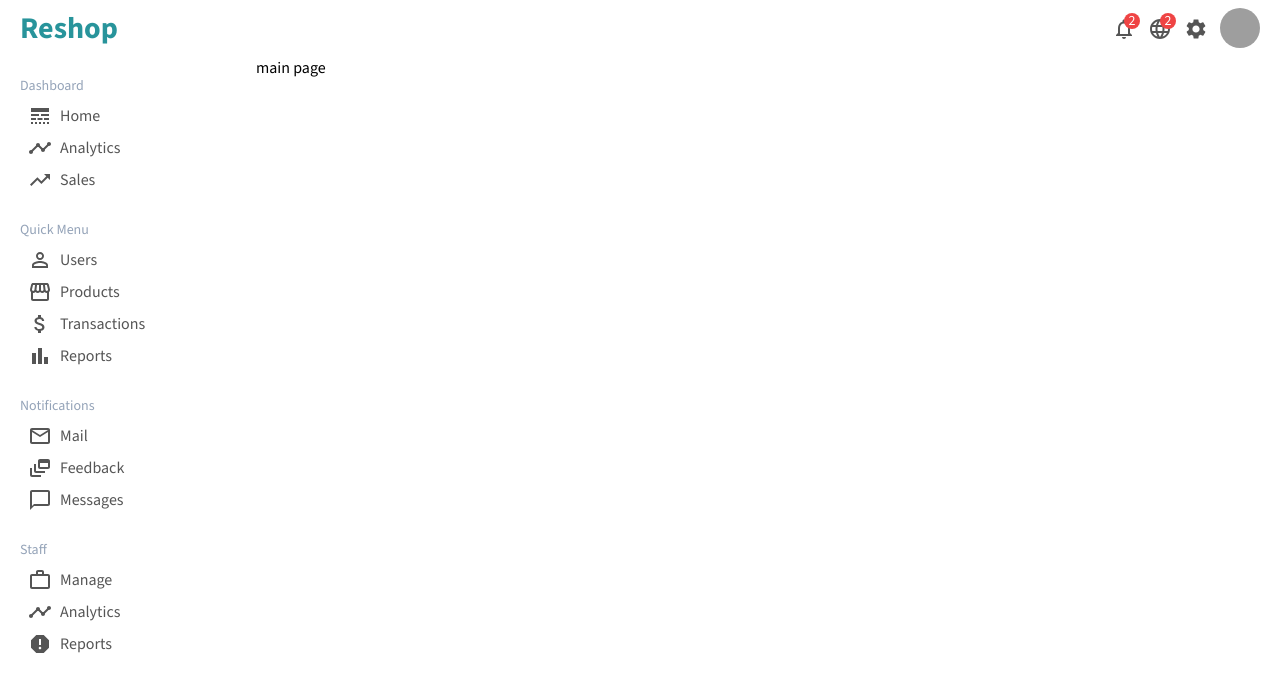
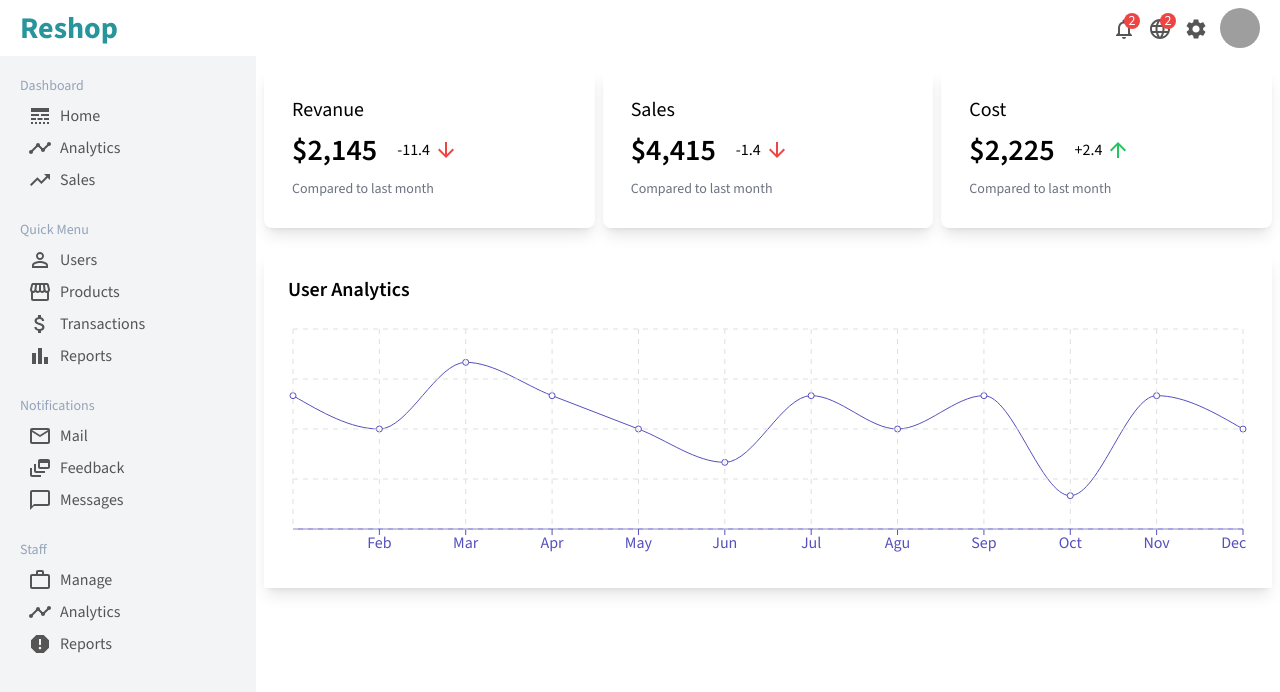
Before and after one commit to refaldy04/ecommerce-dashboard, a Next.js app: page / in a window 1280 px wide. Shown: the top 692 px of the page. Built offline with nearby package versions, Linux system fonts and the light colour scheme; grey boxes are pictures that could not be loaded.

Commit message:
feat: chart

```diff
--- a/app/page.tsx
+++ b/app/page.tsx
@@ -1,6 +1,17 @@
-import Sidebar from "@/components/Sidebar";
-import Topbar from "@/components/Topbar";
+import Chart from "@/components/Chart";
+import FeaturedInfo from "@/components/FeaturedInfo";
+import { userData } from "@/dummyData";
 
 export default function Home() {
-  return <main>main page</main>;
+  return (
+    <main className="px-2">
+      <FeaturedInfo />
+      <Chart
+        title="User Analytics"
+        data={userData}
+        dataKey="Active User"
+        grid
+      />
+    </main>
+  );
 }
--- /dev/null
+++ b/components/Chart.tsx
@@ -0,0 +1,37 @@
+"use client";
+
+import React from "react";
+import {
+  LineChart,
+  Line,
+  XAxis,
+  CartesianGrid,
+  Tooltip,
+  ResponsiveContainer,
+} from "recharts";
+
+interface ChartComponent {
+  title: string;
+  data: any[];
+  dataKey: string;
+  grid?: boolean;
+}
+
+const Chart: React.FC<ChartComponent> = ({ title, data, dataKey, grid }) => {
+  console.log({ grid });
+  return (
+    <div className="p-6 my-6 shadow-lg">
+      <h3 className="mb-5 text-xl font-semibold">{title}</h3>
+      <ResponsiveContainer width="100%" aspect={4 / 1}>
+        <LineChart data={data}>
+          <XAxis dataKey="name" stroke="#5550bd" />
+          <Line type="monotone" dataKey={dataKey} stroke="#5550bd" />
+          <Tooltip />
+          {grid && <CartesianGrid stroke="#e0dfdf" strokeDasharray="5 5" />}
+        </LineChart>
+      </ResponsiveContainer>
+    </div>
+  );
+};
+
+export default Chart;
--- /dev/null
+++ b/components/FeaturedInfo.tsx
@@ -0,0 +1,41 @@
+import React from "react";
+import { ArrowDownward, ArrowUpward } from "@mui/icons-material";
+
+const FeaturedInfo = () => {
+  return (
+    <div className="w-full grid grid-cols-3 gap-2 mt-3">
+      <div className="p-7 rounded-lg cursor-pointer shadow-lg">
+        <span className="text-xl">Revanue</span>
+        <div className="my-2 flex items-center">
+          <span className="text-3xl font-semibold">$2,145</span>
+          <span className="flex items-center ml-5">
+            -11.4 <ArrowDownward className="text-sm ml-1 text-red-500" />
+          </span>
+        </div>
+        <span className="text-sm text-gray-500">Compared to last month</span>
+      </div>
+      <div className="p-7 rounded-lg cursor-pointer shadow-lg">
+        <span className="text-xl">Sales</span>
+        <div className="my-2 flex items-center">
+          <span className="text-3xl font-semibold">$4,415</span>
+          <span className="flex items-center ml-5">
+            -1.4 <ArrowDownward className="text-sm ml-1 text-red-500" />
+          </span>
+        </div>
+        <span className="text-sm text-gray-500">Compared to last month</span>
+      </div>
+      <div className="p-7 rounded-lg cursor-pointer shadow-lg">
+        <span className="text-xl">Cost</span>
+        <div className="my-2 flex items-center">
+          <span className="text-3xl font-semibold">$2,225</span>
+          <span className="flex items-center ml-5">
+            +2.4 <ArrowUpward className="text-sm ml-1 text-green-500" />
+          </span>
+        </div>
+        <span className="text-sm text-gray-500">Compared to last month</span>
+      </div>
+    </div>
+  );
+};
+
+export default FeaturedInfo;
--- a/components/Sidebar.tsx
+++ b/components/Sidebar.tsx
@@ -16,7 +16,7 @@ import {
 
 const Sidebar = () => {
   return (
-    <div className="col-span-1 h-[calc(100vh_-_56px)] bg-transparent sticky top-14">
+    <div className="col-span-1 h-[calc(100vh_-_56px)] bg-gray-100 sticky top-14">
       <div className="p-5 text-[#555] flex flex-col gap-5">
         <div className="">
           <h3 className="text-sm text-slate-400">Dashboard</h3>
--- /dev/null
+++ b/dummyData.ts
@@ -0,0 +1,50 @@
+export const userData = [
+  {
+    name: "Jan",
+    "Active User": 4000,
+  },
+  {
+    name: "Feb",
+    "Active User": 3000,
+  },
+  {
+    name: "Mar",
+    "Active User": 5000,
+  },
+  {
+    name: "Apr",
+    "Active User": 4000,
+  },
+  {
+    name: "May",
+    "Active User": 3000,
+  },
+  {
+    name: "Jun",
+    "Active User": 2000,
+  },
+  {
+    name: "Jul",
+    "Active User": 4000,
+  },
+  {
+    name: "Agu",
+    "Active User": 3000,
+  },
+  {
+    name: "Sep",
+    "Active User": 4000,
+  },
+  {
+    name: "Oct",
+    "Active User": 1000,
+  },
+  {
+    name: "Nov",
+    "Active User": 4000,
+  },
+  {
+    name: "Dec",
+    "Active User": 3000,
+  },
+];
```
